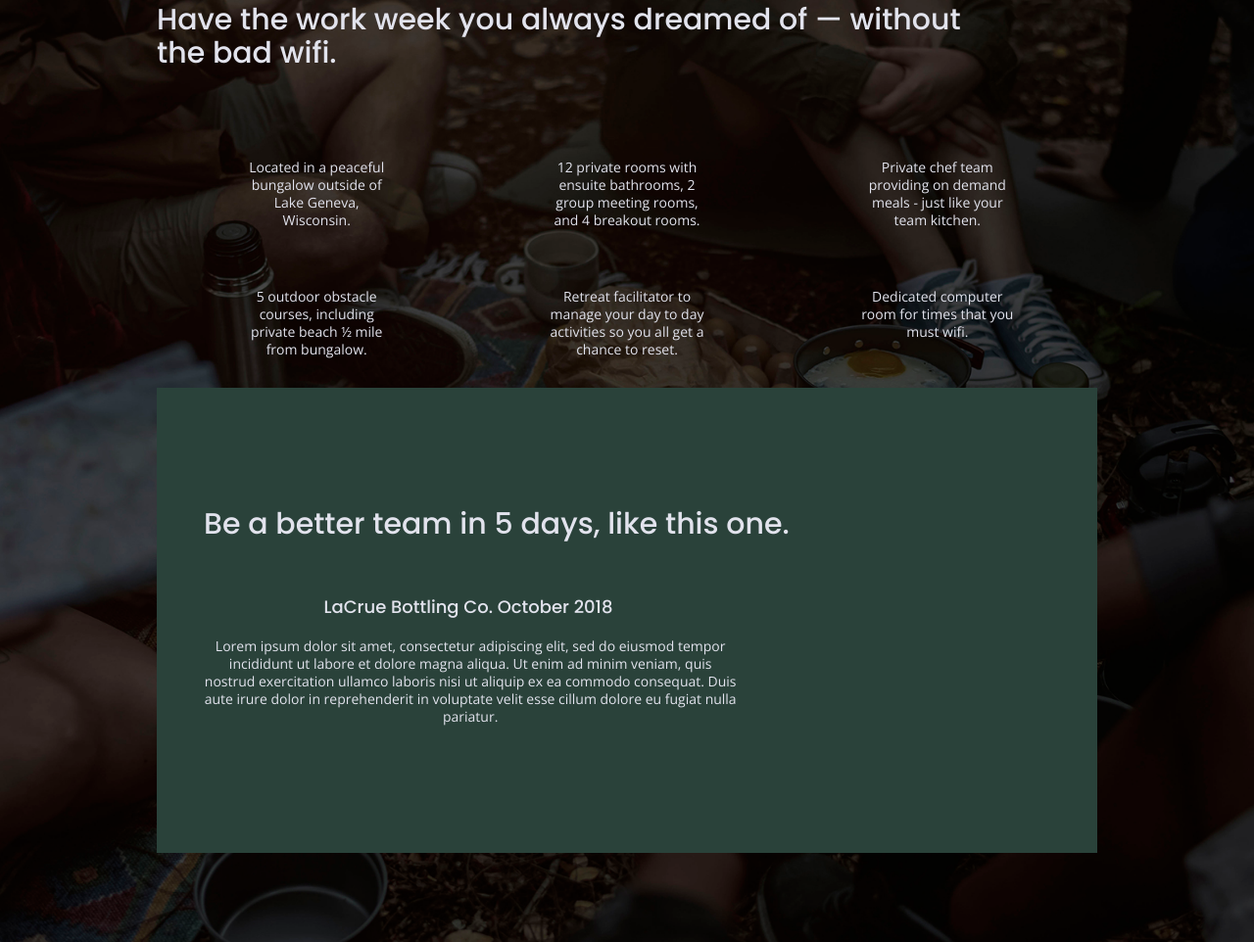
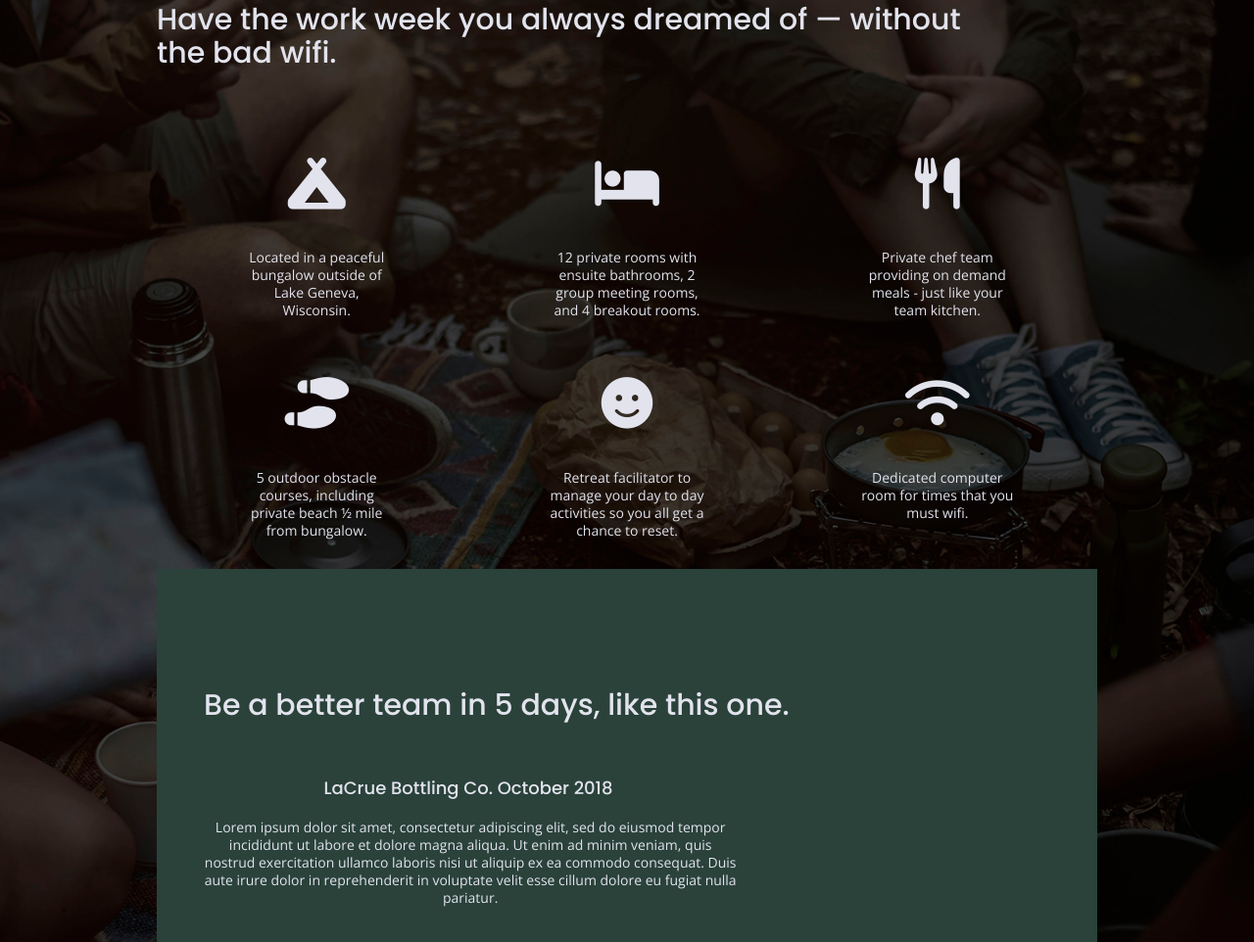
Before and after one commit to MariaSol2/HTML-Boilerplate, a website built with Parcel: page index.html in a window 1280 px wide. Shown: the part 1056-2018 px from the top of the page at 98% size. Built offline with nearby package versions, Linux system fonts and the light colour scheme.

Commit message:
Font awesome icons

```diff
--- a/css/main.css
+++ b/css/main.css
@@ -303,6 +303,11 @@ input[type=button] {
 .features p {
   text-align: center;
   margin: 0;
+}
+
+.features i {
+  font-size: 3.75em;
+  margin-bottom: 40px;
 }
 
 /* Reviews */
--- a/index.html
+++ b/index.html
@@ -18,10 +18,12 @@
 
   <link rel="stylesheet" href="css/normalize.css">
   <link rel="stylesheet" href="css/main.css">
+  <script src="https://kit.fontawesome.com/b21fbfc5bf.js" crossorigin="anonymous"></script>
 
   <meta name="theme-color" content="#fafafa">
   <!-- Google Fonts -->
 <link href="https://fonts.googleapis.com/css?family=Open+Sans:400,700|Poppins:500,700" rel="stylesheet">
+
 </head>
 
 <body>
@@ -69,37 +71,37 @@
        <h2>Have the work week you always dreamed of — without the bad wifi.</h2>
         <div class="features-items">
           <article>
-            <p class="fontawesome-icons"></p>
+            <p class="fontawesome-icons"><i class="fa-solid fa-campground"></i></p>
             <p class="features-item-description">Located in a peaceful bungalow outside of Lake Geneva, Wisconsin.
             </p>
           </article>
 
           <article>
-            <p class="fontawesome-icons"></p>
+            <p class="fontawesome-icons"><i class="fa-solid fa-bed"></i></p>
             <p class="features-item-description">12 private rooms with ensuite bathrooms, 2 group meeting rooms, and 4 breakout rooms.
             </p>
           </article>
 
           <article>
-            <p class="fontawesome-icons"></p>
+            <p class="fontawesome-icons"><i class="fa-solid fa-utensils"></i></p>
             <p class="features-item-description">Private chef team providing on demand meals - just like your team kitchen.
             </p>
           </article>
 
           <article>
-            <p class="fontawesome-icons"></p>
+            <p class="fontawesome-icons"><i class="fa-solid fa-shoe-prints"></i></p>
             <p class="features-item-description">5 outdoor obstacle courses, including private beach ½ mile from bungalow.
             </p>
           </article>
 
           <article>
-            <p class="fontawesome-icons"></p>
+            <p class="fontawesome-icons"><i class="fa-solid fa-face-smile"></i></p>
             <p class="features-item-description">Retreat facilitator to manage your day to day activities so you all get a chance to reset.
             </p>
           </article>
 
           <article>
-            <p class="fontawesome-icons"></p>
+            <p class="fontawesome-icons"><i class="fa-solid fa-wifi"></i></p>
             <p class="features-item-description">Dedicated computer room for times that you must wifi.
             </p>
           </article>
```
Also changed, not shown: about/index.html (+1 -0 lines), faq/index.html (+1 -0 lines).
